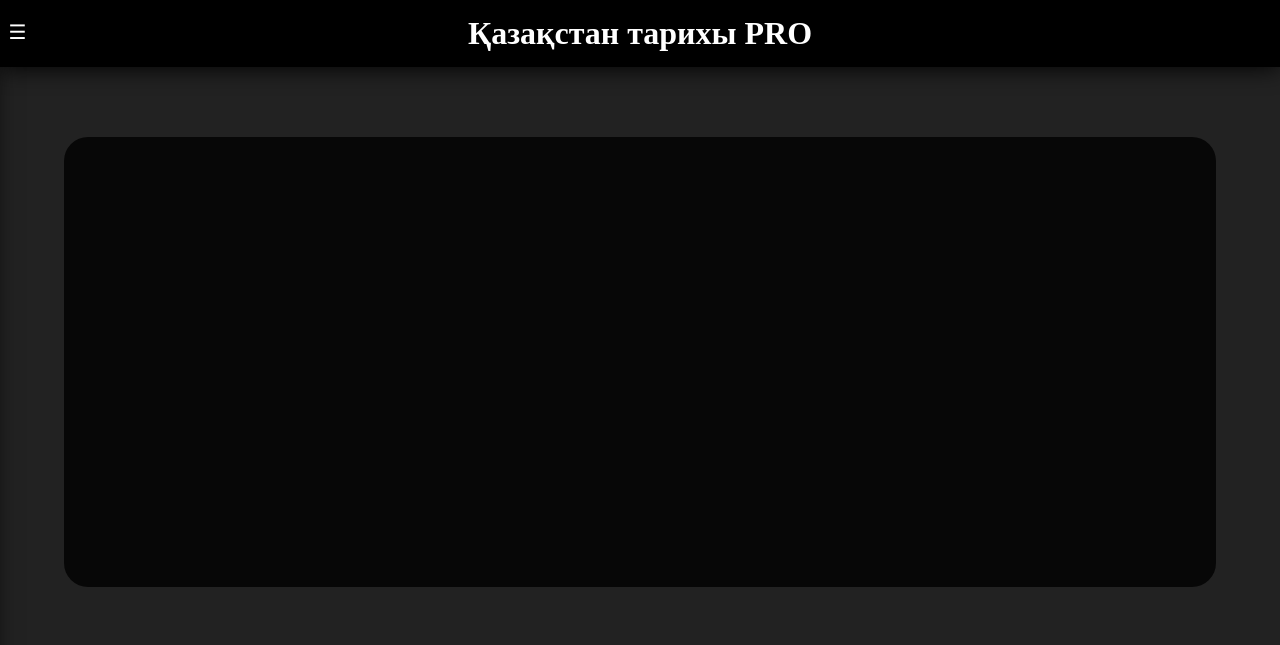
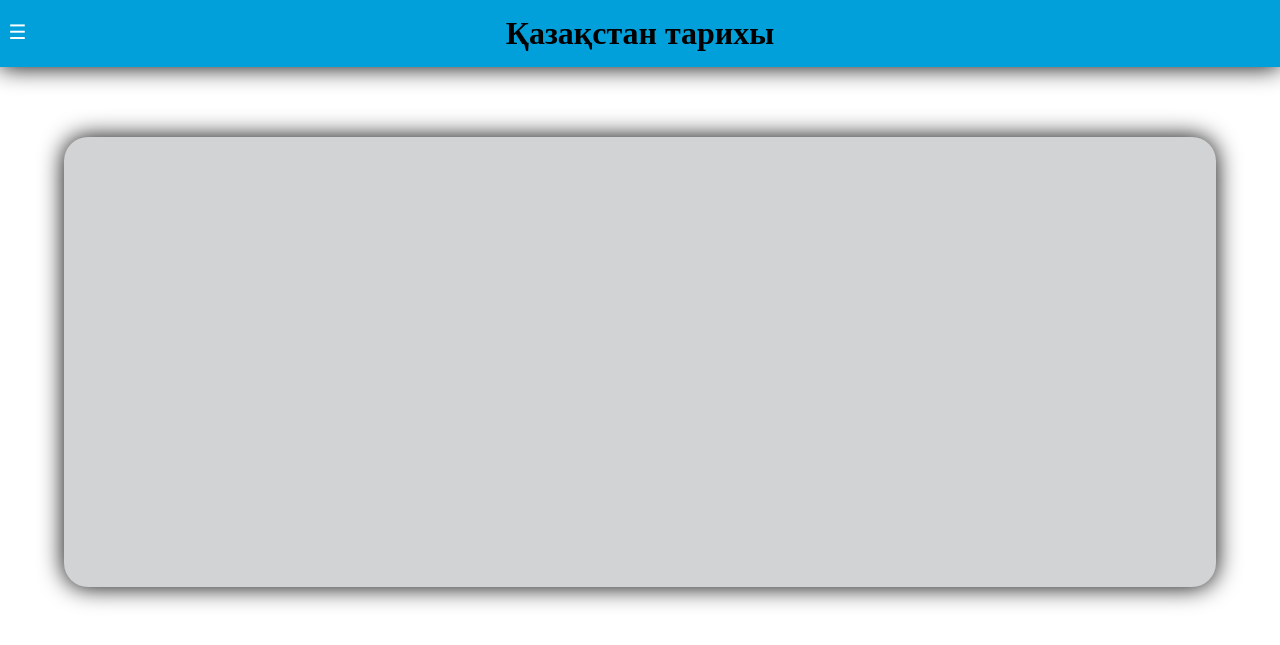
Before and after one commit to ErlanAyapov/project_1, a Django app: page /return/kazakhstan-history-pro/ in a window 1280 px wide. Shown: the top 645 px of the page. Run offline with Django 3.2, Linux system fonts and the light colour scheme; data that the repository does not hold is empty; some libraries are stand-ins or nearby versions.

Commit message:
changed switch theme mod

```diff
--- a/courses/templates/courses/qazaq_pro.html
+++ b/courses/templates/courses/qazaq_pro.html
@@ -1,6 +1,6 @@
 {% extends 'base.html' %}
 {% load static %}
-{% block page_title %}Қазақстан тарихы PRO {% endblock %}
+{% block page_title %}Қазақстан тарихы{% endblock %}
 {% block content %}
 <script type="text/javascript">
 	var questions = [];
--- a/main/templates/base.html
+++ b/main/templates/base.html
@@ -4,7 +4,7 @@
 <head>
 	<title>Brain Training</title>
 	<meta charset="utf-8">
-	<link rel="stylesheet" type="text/css" href="{% static 'style/style.css' %}" id="theme">
+	<link rel="stylesheet" type="text/css" href="{% static 'style/dark-style.css' %}" id="theme">
 	<link rel="stylesheet" type="text/css" href="{% static 'style/responsive.css' %}">
 	<link rel="stylesheet" type="text/css" href="{% static 'style/demo.css' %}">
 	<meta name="viewport" content="width=device-width, initial-scale=1">
@@ -19,11 +19,11 @@
 <script type="text/javascript">
 		myStorage = window.localStorage;
 		let mod = localStorage.getItem('mod')
-		if (mod == 'light') {
-		    theme.href = "{% static 'style/style.css' %}"
+		if (mod == 'dark') {
+		    theme.href = "{% static 'style/dark-style.css' %}"
 
 		} else {
-		    theme.href = "{% static 'style/dark-style.css' %}"
+		    theme.href = "{% static 'style/style.css' %}"
 
 		}
 	</script>
@@ -122,14 +122,14 @@
 
 		jQuery('#switch_mod').on('click', function() {
 		    let theme = document.getElementById('theme')
-		    if (theme.getAttribute("href") == "{% static 'style/style.css' %}") {
+		    if (theme.getAttribute("href") == "{% static 'style/dark-style.css' %}") {
+		    	theme.href = "{% static 'style/style.css' %}"
+		    	localStorage.clear();
+		    	localStorage.setItem('mod', 'light')
+		    } else {
 		    	theme.href = "{% static 'style/dark-style.css' %}"
 		    	localStorage.clear();
 		    	localStorage.setItem('mod', 'dark')
-		    } else {
-		    	theme.href = "{% static 'style/style.css' %}"
-		    	localStorage.clear();
-		    	localStorage.setItem('mod', 'light')
 		    }
 		});
 	</script>
```
